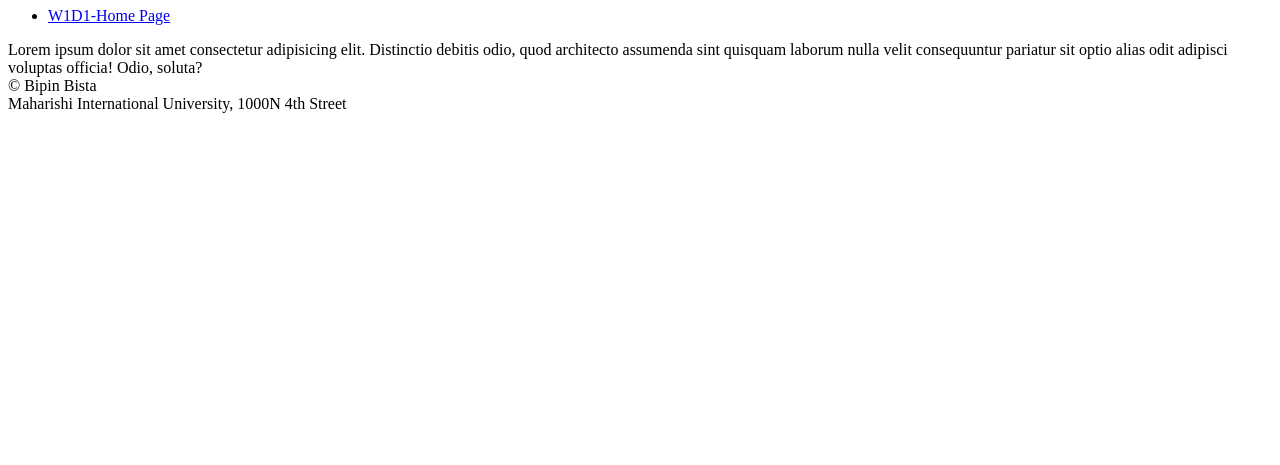
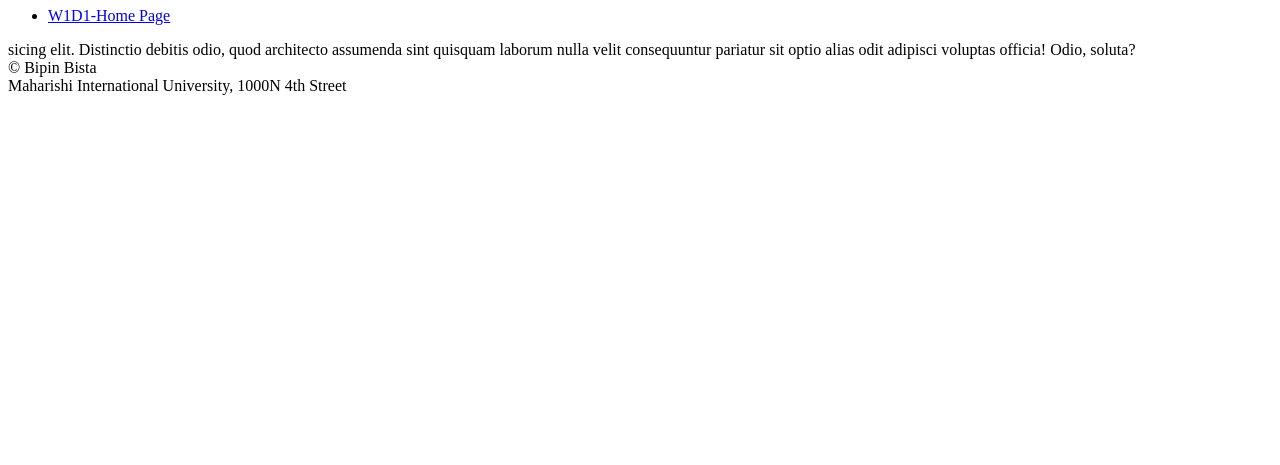
Before and after one commit to beepinb/WAP, a plain HTML site: page index.html in a window 1280 px wide. Shown: the part 335-800 px from the top of the page. Drawn offline with Linux system fonts and the light colour scheme.

Commit message:
Second Commit from Terminal

```diff
--- a/index.html
+++ b/index.html
@@ -14,7 +14,7 @@
         <li><a href="./index.html">W1D1-Home Page</a></li>
     </ul>
 
-    <div>Lorem ipsum dolor sit amet consectetur adipisicing elit. Distinctio debitis odio, quod architecto assumenda sint quisquam laborum nulla velit consequuntur pariatur sit optio alias odit adipisci voluptas officia! Odio, soluta?</div>
+    <div>sicing elit. Distinctio debitis odio, quod architecto assumenda sint quisquam laborum nulla velit consequuntur pariatur sit optio alias odit adipisci voluptas officia! Odio, soluta?</div>
 
 
 
```
